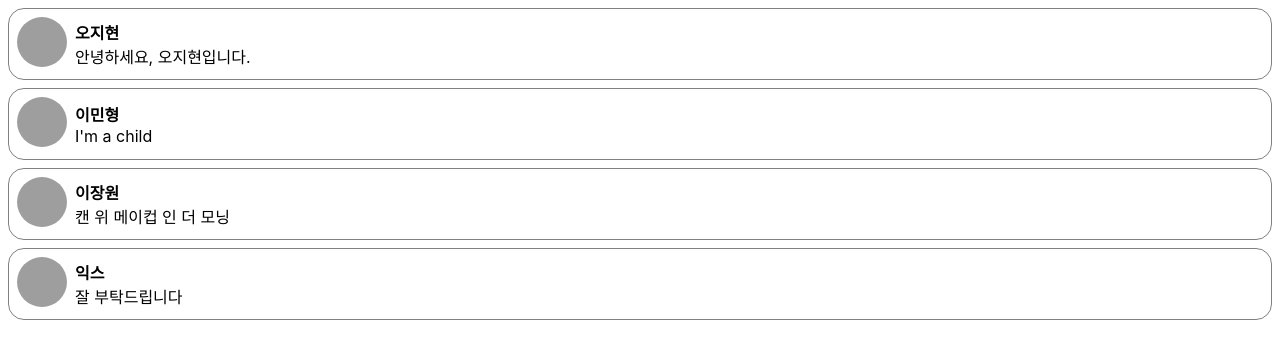
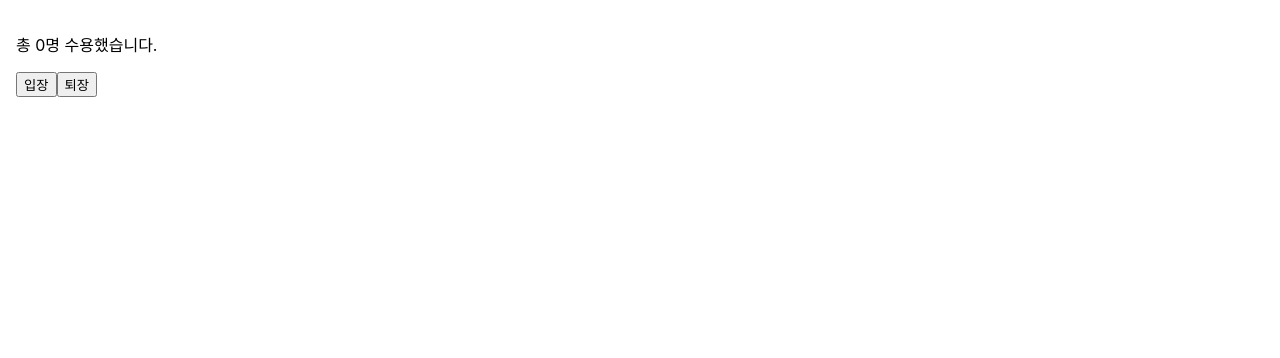
Before and after one commit to zhy2on/practice-react, a React (Create React App) app in the folder go-gamza/: page / in a window 1280 px wide. Shown: the top 358 px of the page. Built offline with nearby package versions, Linux system fonts and the light colour scheme; grey boxes are pictures that could not be loaded.

Commit message:
Feat: function componenet hook 사용

```diff
--- /dev/null
+++ b/go-gamza/src/chapter_07/Accommodate.jsx
@@ -0,0 +1,35 @@
+import React, { useState, useEffect } from "react";
+import useCounter from "./useCounter";
+
+const MAX_CAPACITY = 10;
+
+function Accommodate(props) {
+	const [isFull, setIsFull] = useState(false);
+	const [count, increaseCount, decreaseCount] = useCounter(0);
+
+	useEffect(() => {
+		console.log("=====================");
+		console.log("useEffect() is called")
+		console.log(`isFull: ${isFull}`);
+	});
+
+	useEffect(() => {
+		setIsFull(count >= MAX_CAPACITY);
+		console.log(`Current count value: ${count}`);
+	}, [count]);
+
+	return (
+		<div style={{ padding: 16 }}>
+			<p>{`총 ${count}명 수용했습니다.`}</p>
+
+			<button onClick={increaseCount} disabled={isFull}>
+				입장
+			</button>
+			<button onClick={decreaseCount}>퇴장</button>
+
+			{isFull && <p style={{ color: "red" }}>정원이 가득찼습니다.</p>}
+		</div>
+	);
+}
+
+export default Accommodate;
--- /dev/null
+++ b/go-gamza/src/chapter_07/useCounter.jsx
@@ -0,0 +1,12 @@
+import React, { useState } from "react";
+
+function useCounter(initialValue) {
+	const [count, setCount] = useState(initialValue);
+
+	const increaseCount = () => setCount((count) => count + 1);
+	const decreaseCount = () => setCount((count) => Math.max(count - 1, 0));
+
+	return [count, increaseCount, decreaseCount];
+}
+
+export default useCounter;
--- a/go-gamza/src/index.js
+++ b/go-gamza/src/index.js
@@ -7,12 +7,14 @@
 import Library from './chapter_03/Library';
 import Clock from './chapter_04/Clock';
 import CommentList from './chapter_05/CommentList';
+import NotificationList from './chapter_06/NotificationList';
+import Accommodate from './chapter_07/Accommodate';
 
 const root = ReactDOM.createRoot(document.getElementById('root'));
 
 root.render(
   <React.StrictMode>
-    <CommentList />
+    <Accommodate />
   </React.StrictMode>,
   document.getElementById('root')
 );
```
